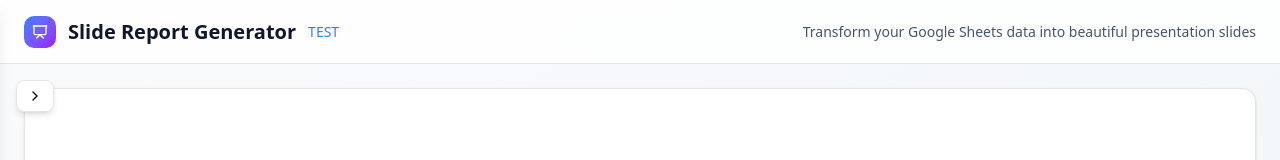
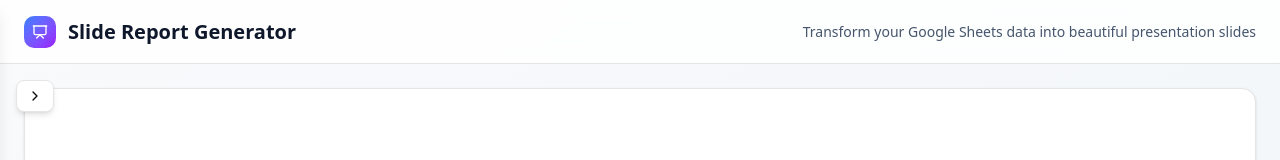
Before and after one commit to papinwit-l/automate_report_client, a React (Vite) app: page /slide-report in a window 1280 px wide. Shown: the top 160 px of the page. Built offline with nearby package versions, Linux system fonts and the light colour scheme.

Commit message:
fix google slide

```diff
--- a/src/pages/SlideRport.jsx
+++ b/src/pages/SlideRport.jsx
@@ -20,7 +20,6 @@ import {
 import GDNSlide from "@/components/slides/GDNSlide";
 import DiscoverySlide from "@/components/slides/DiscoverySlide";
 import FacebookAwarenessSlide from "@/components/slides/FacebookAwarenessSlide";
-import axios from "axios";
 
 function SlideReport() {
   const [isExporting, setIsExporting] = React.useState(false);
@@ -212,18 +211,6 @@ function SlideReport() {
     setSidebarOpen(!sidebarOpen);
   };
 
-  const handleTestAPI = async () => {
-    try {
-      const response = await axios.get(
-        "http://localhost:8000/data-sheets/test-oauth2"
-      );
-      const data = response.data;
-      console.log("API Response:", data);
-    } catch (error) {
-      console.error("Error fetching data:", error);
-    }
-  };
-
   return (
     <div className="min-h-screen bg-gradient-to-br from-slate-50 to-slate-100 relative">
       {/* Sidebar Component */}
@@ -256,9 +243,6 @@ function SlideReport() {
             <h1 className="text-xl font-bold text-slate-900">
               Slide Report Generator
             </h1>
-            <button onClick={handleTestAPI} className="text-sm text-blue-500">
-              TEST
-            </button>
           </div>
           <div className="ml-auto text-sm text-slate-600">
             Transform your Google Sheets data into beautiful presentation slides
```
